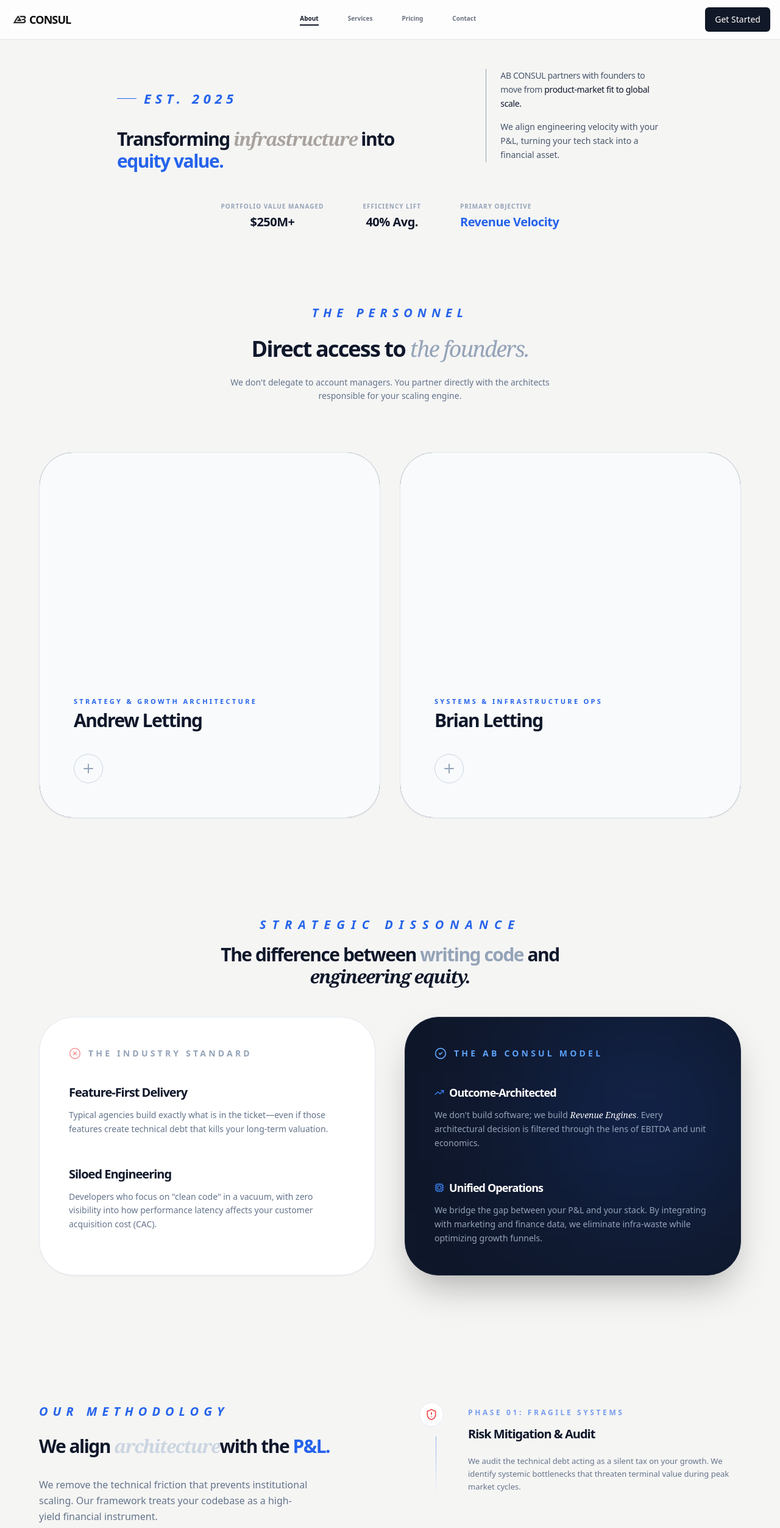
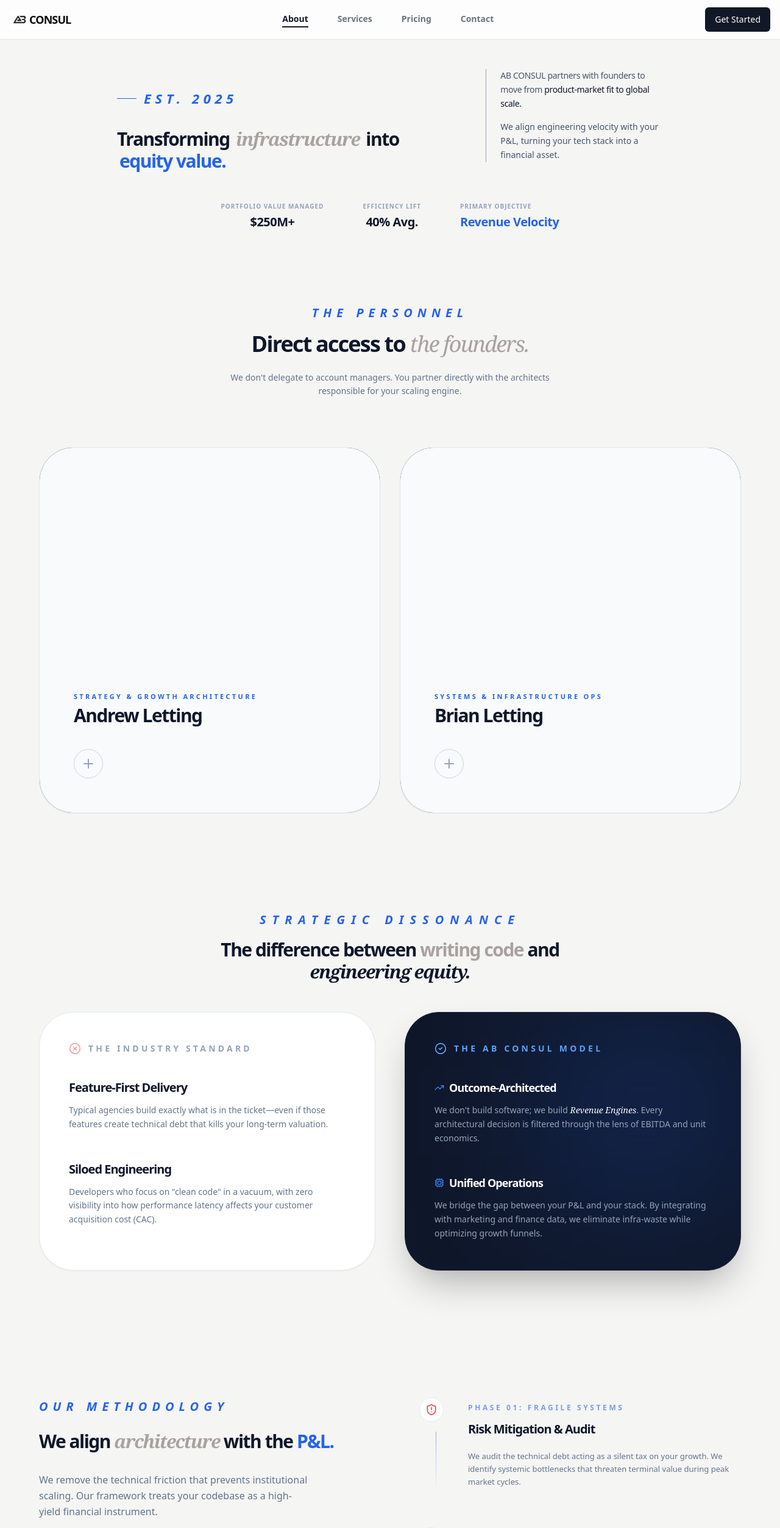
Before and after one commit to l-tting/ab-consul, a Next.js app in the folder my-app/: page /about in a window 1280 px wide. Shown: the top 2505 px of the page at 61% size. Built offline with nearby package versions, Linux system fonts and the light colour scheme.

Commit message:
about page width adjustments --v4.3

```diff
--- a/my-app/src/components/AboutHero.jsx
+++ b/my-app/src/components/AboutHero.jsx
@@ -17,10 +17,11 @@ export default function AboutHero() {
               </span>
             </div>
 
-            <h1 className="text-xl md:text-3xl font-black tracking-tighter text-slate-900 leading-[0.95] lg:pr-10">
-              Transforming
-              <span className="text-stone-400 italic font-serif"> infrastructure </span>
-              into <span className="text-blue-600"> equity value.</span>
+            <h1 className="text-xl md:text-3xl font-black tracking-tighter text-slate-900 leading-[1.2] lg:pr-10">
+              Transforming{" "}
+              <span className="text-stone-400 italic font-serif mx-1">infrastructure</span>{" "}
+              into{" "}
+              <span className="text-blue-600 mx-1">equity value.</span>
             </h1>
           </div>
 
--- a/my-app/src/components/AboutHero2.jsx
+++ b/my-app/src/components/AboutHero2.jsx
@@ -13,7 +13,7 @@ export default function AboutContrast() {
             Strategic Dissonance
           </h2>
           <p className="text-2xl md:text-3xl font-black tracking-tighter text-slate-900 max-w-xl leading-snug">
-            The difference between <span className="text-slate-400">writing code</span> and <span className="italic font-serif">engineering equity.</span>
+            The difference between <span className="text-stone-400">writing code</span> and <span className="italic font-serif">engineering equity.</span>
           </p>
         </div>
 
--- a/my-app/src/components/AboutMethodology.jsx
+++ b/my-app/src/components/AboutMethodology.jsx
@@ -36,8 +36,8 @@ export default function StrategicVelocity() {
             </h2>
             <p className="text-5xl md:text-3xl font-black tracking-tighter text-slate-900 leading-[0.9] mb-8">
               We align
-              <span className="text-slate-300 italic font-serif"> architecture</span>
-              with the <span className="text-blue-600">P&L.</span>
+              <span className="text-stone-400 italic font-serif"> architecture </span>
+               with the <span className="text-blue-600">P&L.</span>
             </p>
             <p className="text-slate-500 text-md max-w-md leading-relaxed font-medium">
               We remove the technical friction that prevents institutional scaling.
--- a/my-app/src/components/Navbar.jsx
+++ b/my-app/src/components/Navbar.jsx
@@ -55,7 +55,7 @@ export default function Navbar() {
                 <Link
                   key={link.label}
                   href={link.href}
-                  className={`relative text-[10px] font-semibold transition-colors pb-1 ${isActive
+                  className={`relative text-[14px] font-semibold transition-colors pb-1 ${isActive
                       ? "text-gray-900 dark:text-white"
                       : "text-gray-500 hover:text-gray-900 dark:text-gray-300 dark:hover:text-white"
                     }`}
--- a/my-app/src/components/Team.jsx
+++ b/my-app/src/components/Team.jsx
@@ -28,12 +28,12 @@ export default function TeamSection() {
 
         {/* Header - Boardroom Alignment */}
         <div className="text-center mb-20">
-          <h2 className="text-[20px] font-black uppercase tracking-[0.4em] text-blue-600 mb-6 italic">
+          <h2 className="text-[20px] font-black uppercase tracking-[0.4em] text-blue-600 mb-4 italic">
              The Personnel
           </h2>
           <p className="text-2xl md:text-4xl font-black tracking-tighter text-slate-900 mb-6 leading-[0.9]">
             Direct access to
-            <span className="text-slate-400 italic font-serif font-medium"> the founders.</span>
+            <span className="text-stone-400 italic font-serif font-medium"> the founders.</span>
           </p>
           <p className="text-slate-500 text-sm max-w-xl mx-auto leading-relaxed font-medium">
             We don't delegate to account managers. You partner directly with the
```
